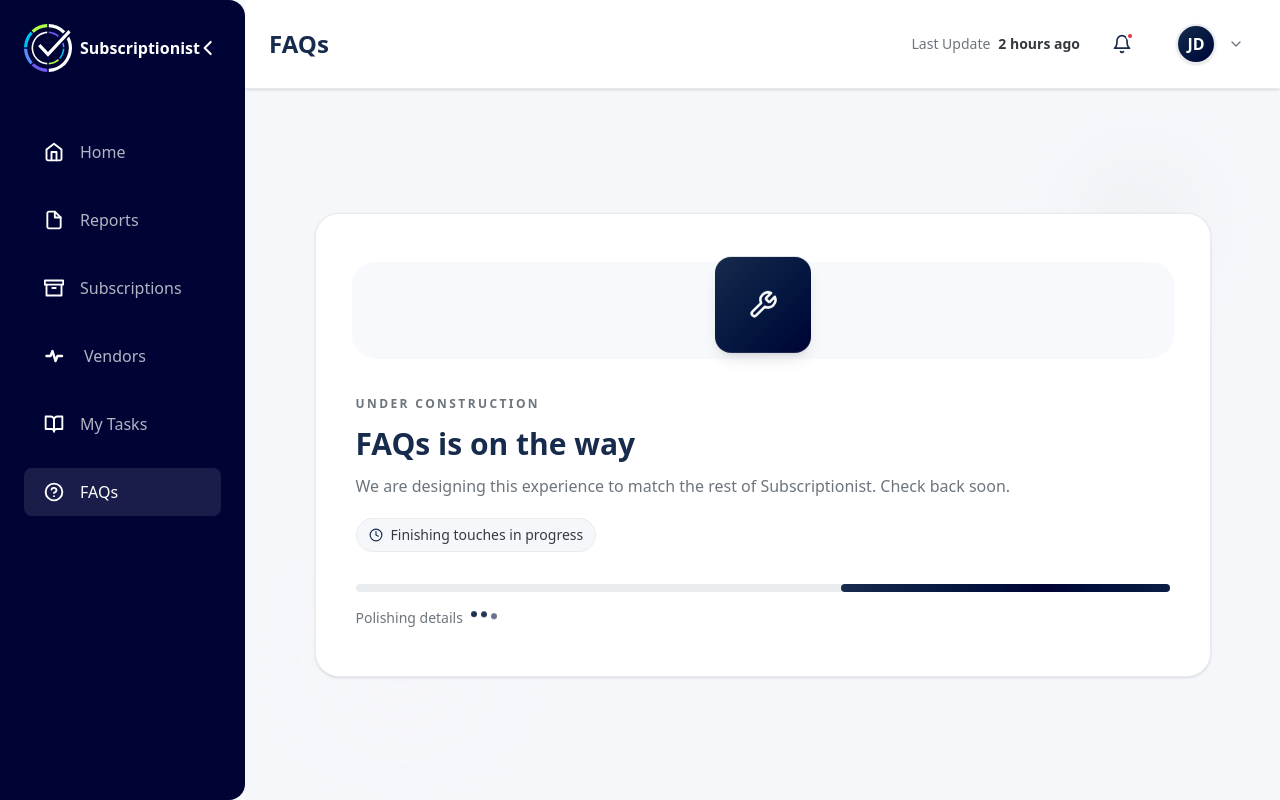
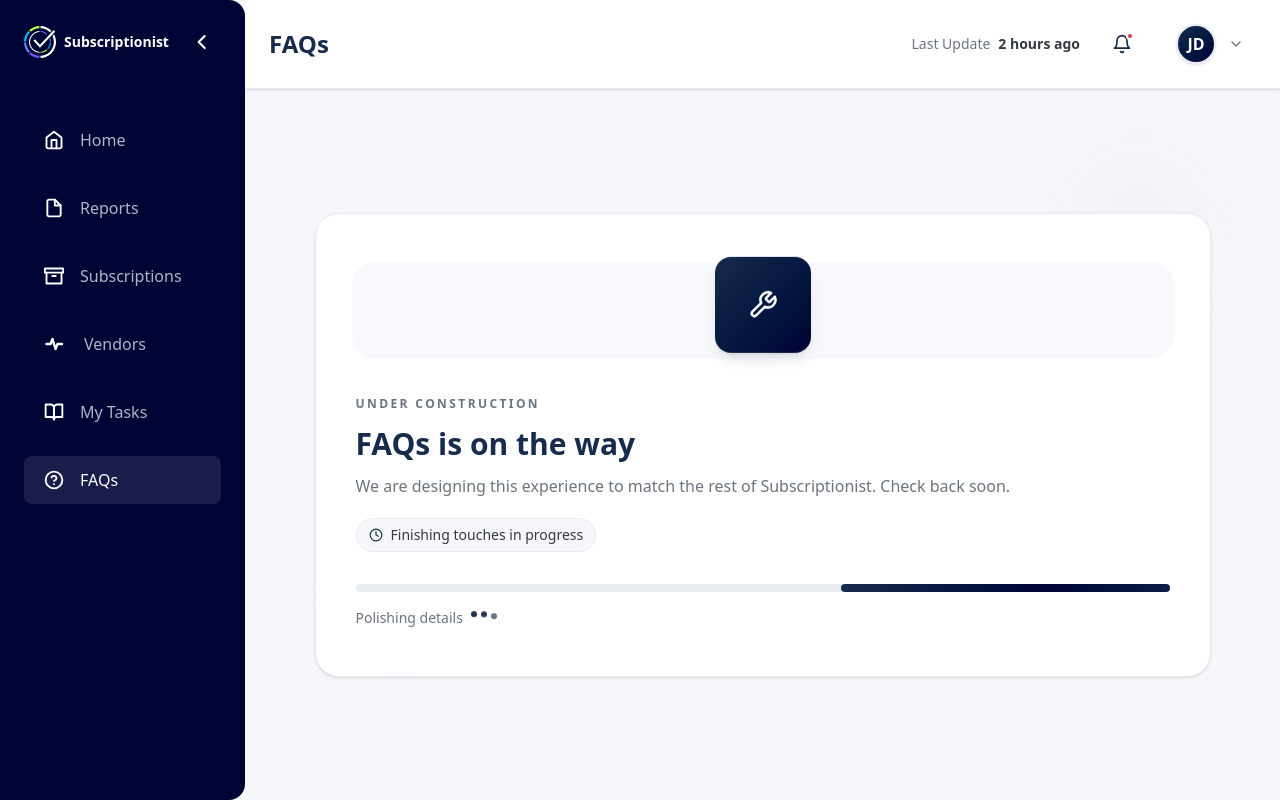
Before and after one commit to MohdAdeel/Subscriptionist-Demo, a React (Vite) app: page /faqs in a window 1280 px wide. Built offline with nearby package versions, Linux system fonts and the light colour scheme.

Commit message:
Fixed Menu issues, Doughnut chart Scroll

```diff
--- a/src/components/menu.jsx
+++ b/src/components/menu.jsx
@@ -34,18 +34,25 @@ const Menu = () => {
         <div className={`flex items-center ${isCollapsed ? "justify-center" : "justify-between"}`}>
           {!isCollapsed && (
             <div className="flex items-center gap-2">
-              <img src={Logo} alt="Logo" className="h-12 w-12" />
-              <span className="text-md font-semibold text-white">Subscriptionist</span>
+              <img src={Logo} alt="Logo" className="h-8 w-8" />
+              <span className="text-sm font-semibold text-white">Subscriptionist</span>
             </div>
           )}
-          <img
-            src={ToggleIcon}
-            alt="Toggle"
-            className={`h-6 w-6 cursor-pointer transition-transform duration-300 ease-in-out ${
-              isCollapsed ? "rotate-180" : ""
-            }`}
+          <button
+            type="button"
             onClick={() => setIsCollapsed(!isCollapsed)}
-          />
+            className="group relative flex items-center justify-center rounded-xl p-1.5 outline-none transition-all duration-300 ease-out focus-visible:ring-2 focus-visible:ring-white/50 focus-visible:ring-offset-2 focus-visible:ring-offset-[#000435] hover:scale-110 active:scale-95"
+            aria-label={isCollapsed ? "Expand menu" : "Collapse menu"}
+          >
+            <span className="absolute inset-0 rounded-xl bg-white/0 ring-2 ring-transparent transition-all duration-300 ease-out group-hover:bg-white/10 group-hover:ring-white/20 group-hover:scale-125 group-active:bg-white/5 group-active:ring-white/10" />
+            <img
+              src={ToggleIcon}
+              alt="Toggle"
+              className={`relative z-10 h-6 w-6 cursor-pointer transition-all duration-300 ease-out drop-shadow-sm group-hover:drop-shadow-[0_0_8px_rgba(255,255,255,0.4)] ${
+                isCollapsed ? "rotate-180" : ""
+              }`}
+            />
+          </button>
         </div>
 
         {/* Menu */}
--- a/src/pages/Home/components/VendorDoughnutChart.jsx
+++ b/src/pages/Home/components/VendorDoughnutChart.jsx
@@ -69,6 +69,26 @@ const VendorDoughnutChart = ({
 
   return (
     <div className="rounded-2xl bg-white p-5 shadow-sm border border-[#EEF2F6]">
+      <style>{`
+        .vendor-chart-legend-scroll {
+          scrollbar-width: thin;
+          scrollbar-color: #1D225D #EEF2F6;
+        }
+        .vendor-chart-legend-scroll::-webkit-scrollbar {
+          width: 6px;
+        }
+        .vendor-chart-legend-scroll::-webkit-scrollbar-track {
+          background: #EEF2F6;
+          border-radius: 3px;
+        }
+        .vendor-chart-legend-scroll::-webkit-scrollbar-thumb {
+          background: #1D225D;
+          border-radius: 3px;
+        }
+        .vendor-chart-legend-scroll::-webkit-scrollbar-thumb:hover {
+          background: #15195a;
+        }
+      `}</style>
       <div className="flex items-center justify-between">
         <h3 className="text-sm font-semibold text-[#111827]">Vendors</h3>
         <div className="relative">
@@ -93,7 +113,7 @@ const VendorDoughnutChart = ({
             <div className="h-48 w-48">
               <canvas ref={chartRef} />
             </div>
-            <div className="max-h-50 overflow-y-auto pr-2 space-y-2">
+            <div className="vendor-chart-legend-scroll max-h-50 overflow-y-auto pr-2 space-y-2">
               {vendorBreakdown.map((vendor, index) => (
                 <div key={vendor.label} className="flex items-center gap-6 text-xs text-[#344054]">
                   <span
--- a/src/pages/Subscriptions/components/AddSubscriptionFormModal.jsx
+++ b/src/pages/Subscriptions/components/AddSubscriptionFormModal.jsx
@@ -270,7 +270,6 @@ export default function AddSubscriptionFormModal({
         return;
       }
       await addMutation.mutateAsync(payload);
-      showSuccess("Subscription added successfully.");
       onClose?.();
       onSuccess?.();
     } catch (err) {
```
